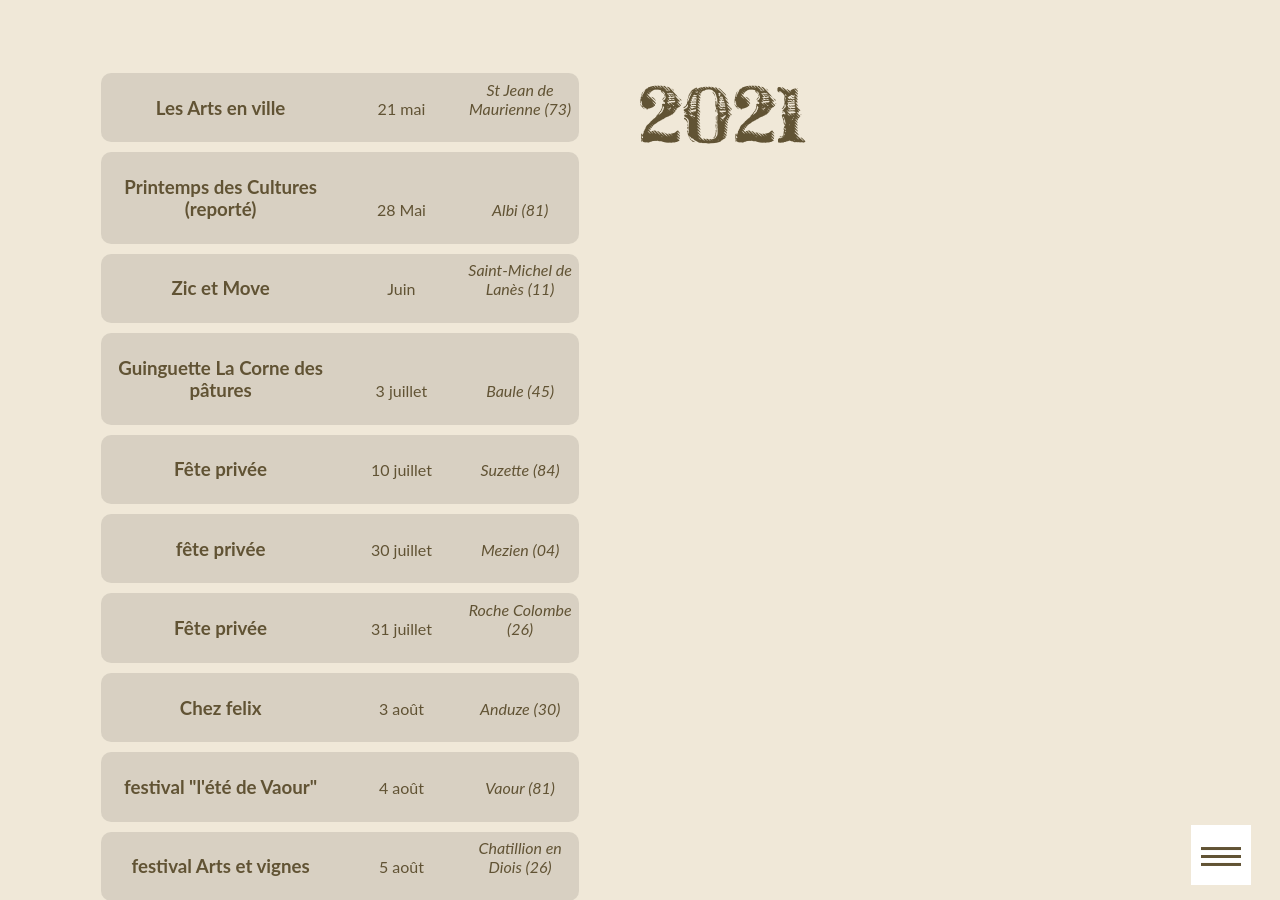
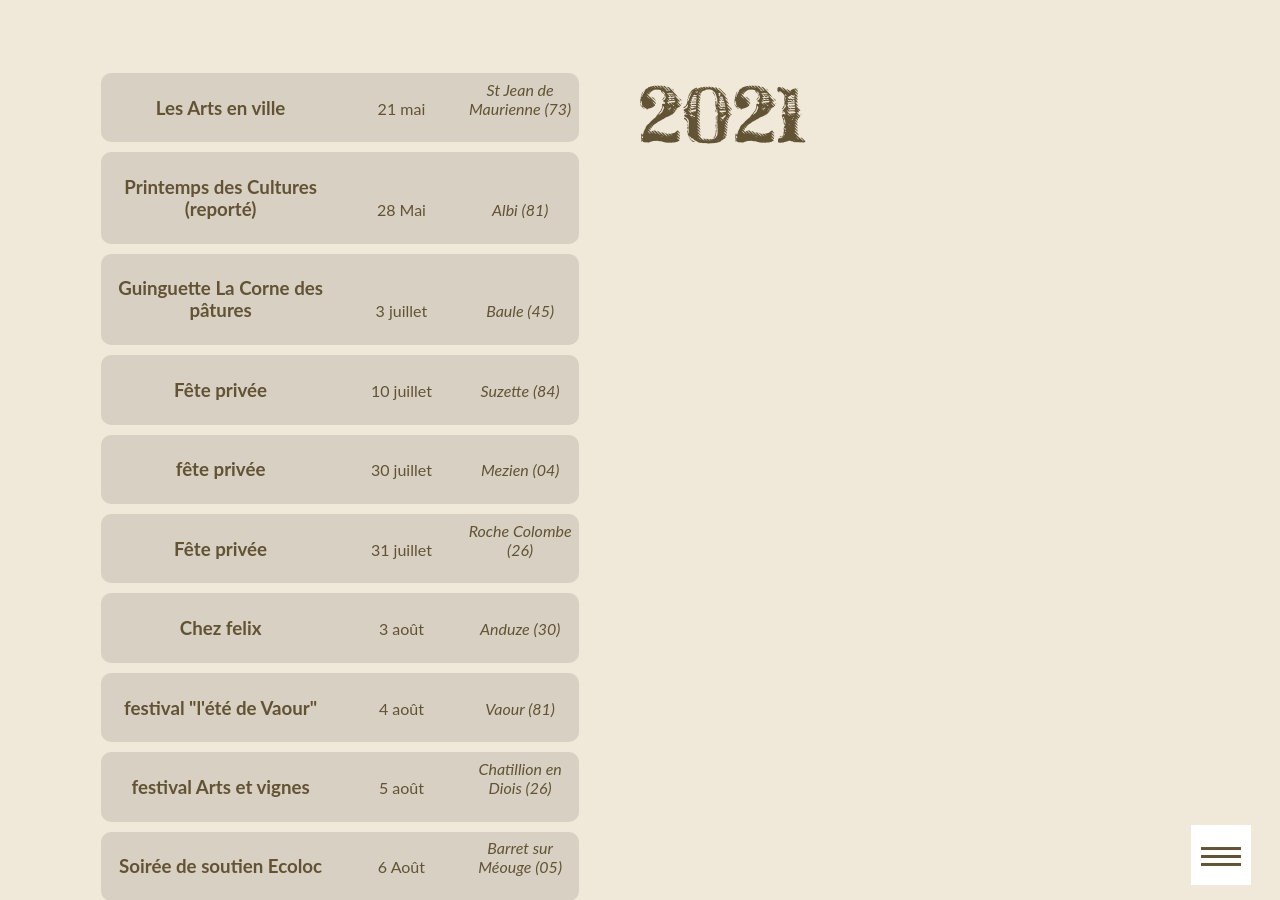
Before and after one commit to ftmftrs/ftmftrs.github.io, a Jekyll site: the page built from concert/index.html, in a window 1280 px wide and 900 px high, scrolled down 981 px. Built offline with Jekyll 4.4.1, drawn with Linux system fonts in a browser that asks for light colours; Markdown is read by kramdown in place of the engine named in the settings; comment, search, counter and statistics services are not loaded.

Commit message:
Update concerts.yml

```diff
--- a/_data/concerts.yml
+++ b/_data/concerts.yml
@@ -9,10 +9,6 @@
     - title: Printemps des Cultures (reporté)
       date: 28 Mai
       address: Albi (81)
-
-    - title: Zic et Move
-      date: Juin
-      address: Saint-Michel de Lanès (11)
 
     - title: Guinguette La Corne des pâtures
       date: 3 juillet
```
